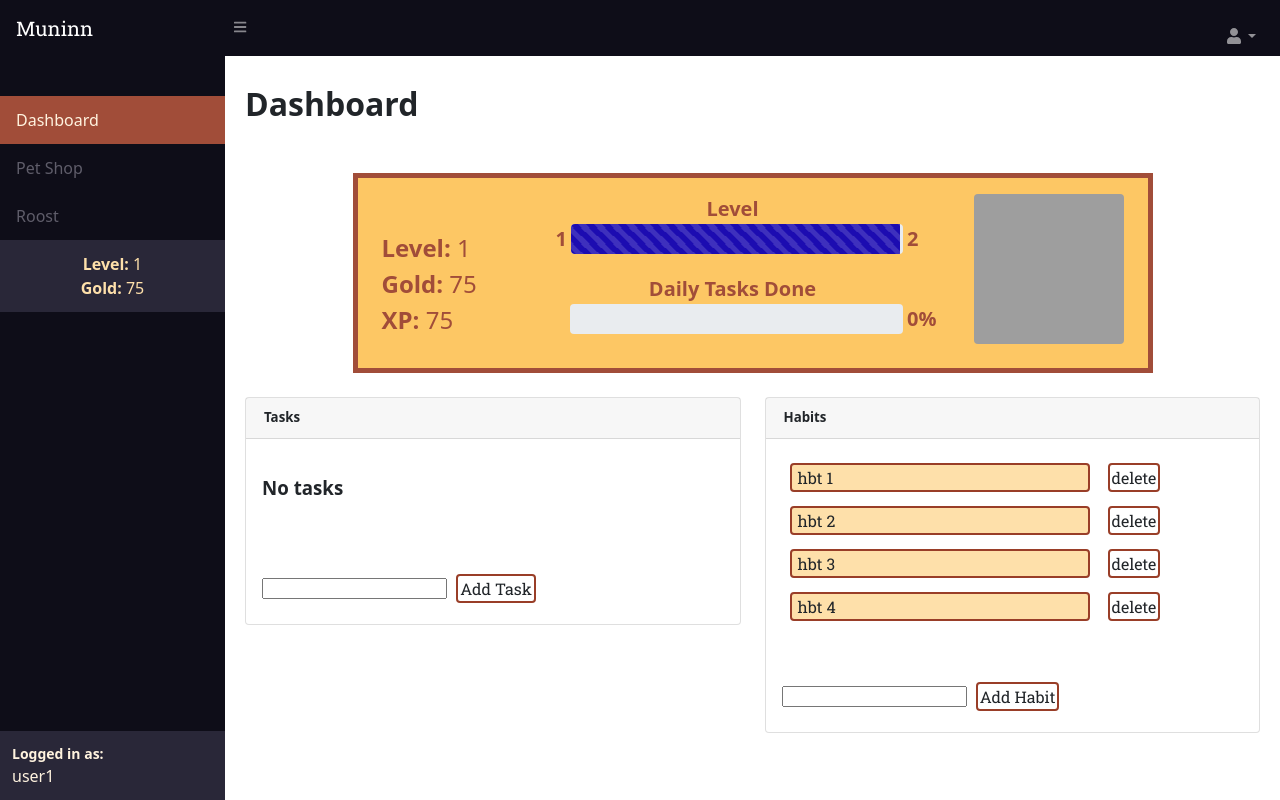
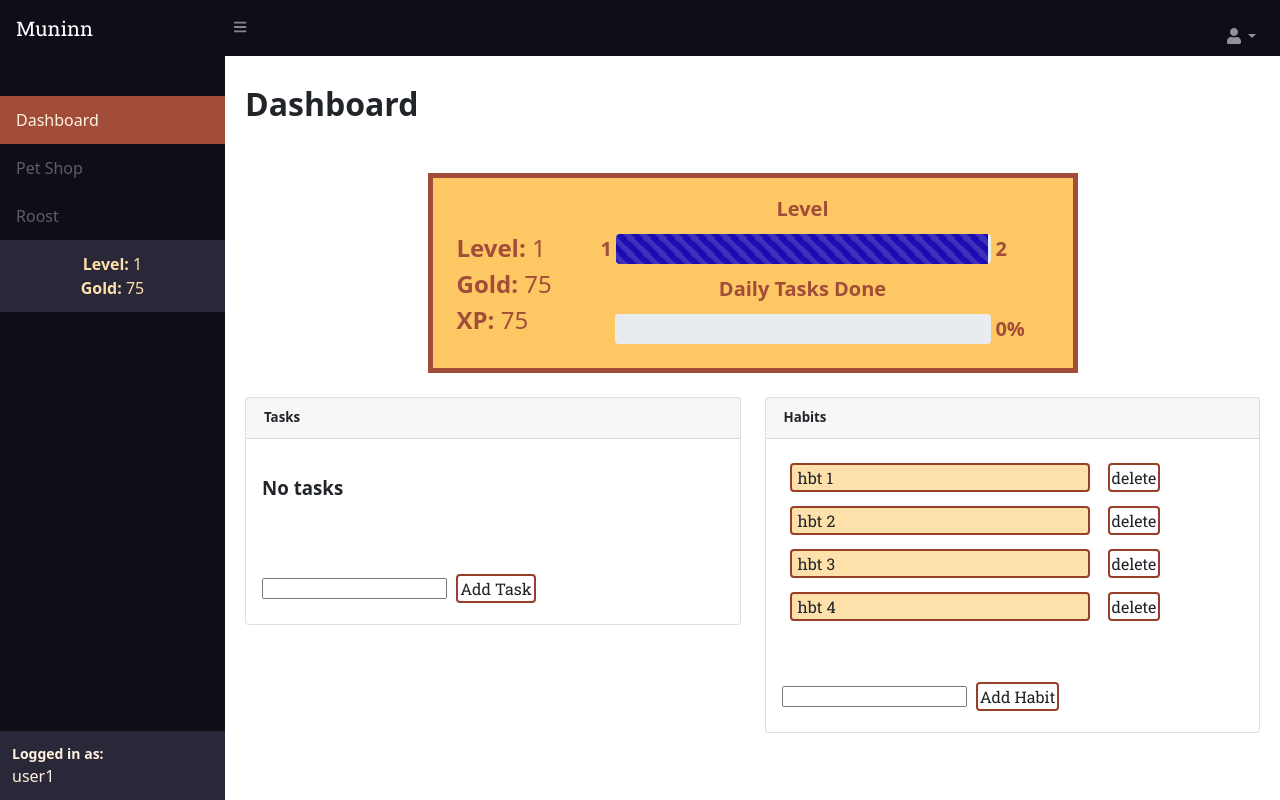
Before and after one commit to COSC481W-2021Fall/capstone-adam-and-the-mod-squad, a Django app: page /dashboard in a window 1280 px wide. Run offline with Django 3.2, Linux system fonts and the light colour scheme; a user stored in the database is signed in; data comes from the database, SQL or seed files in the repository; some libraries are stand-ins or nearby versions; grey boxes are pictures that could not be loaded.

Commit message:
style: Got rid of the picture of Chiara
-Got rid of the picture of Chiara in the progress bar
-Got rid of the friends page since we are not doing that.
GitHub issue: #105

```diff
--- a/mydjangoproject/muninn/static/muninn/styles.css
+++ b/mydjangoproject/muninn/static/muninn/styles.css
@@ -3030,16 +3030,10 @@
             position: absolute;
             top: 150px;
         }
-        .dashboardImg {
-            width: 150px;
-            height: 150px;
-            float: right;
-            margin-left: 10px;
-        }
         .dashContainer {
             background-color: #FDC764;
             border: 5px solid #A14D39;
-            width: 800px;
+            width: 650px;
             height: 200px;
             color: #171527;
         }
@@ -3048,9 +3042,10 @@
         }
         .progress-custom {
             display: table;
-            width: 50%;
-            margin-bottom: 20px;
-            margin-left: 170px;
+            width: 70%;
+            margin-top: 10px;
+            margin-bottom: 10px;
+            margin-left: 140px;
         }
         .progress-custom .progress {
             margin-bottom: 0;
@@ -3071,7 +3066,7 @@
             font-size: 20px;
             color: #A14D39;
             font-weight: bold;
-            margin-left: 120px;
+            margin-left: 100px;
         }
         .alert-trans {
             transition-property: opacity;
--- a/mydjangoproject/muninn/templates/muninn/friends.html
+++ /dev/null
@@ -1,3 +0,0 @@
-{% extends "muninn/base.html" %} {% load static %} {% block content %}
-<h1>Friends</h1>
-{% endblock content %}
--- a/mydjangoproject/muninn/templates/muninn/task_list.html
+++ b/mydjangoproject/muninn/templates/muninn/task_list.html
@@ -3,12 +3,8 @@
     <h1 class="mt-4">Dashboard</h1>
     <div class="row">
         <div class="container pt-3 my-4 dashContainer">
-            <img src="{% static 'muninn/images/Chiara.png' %}" class="rounded dashboardImg" style="float:right">
-
             <div class="progressTitle">Level</div>
             <div class="progress-custom">
-
-
                 <div class="progress-value">{{ level }}</div>
                 <div class="progress">
                     <div class="progress-bar progress-bar-striped progress-bar-animated" style="width: {{ percentToNextLevel }}%; height:30px"></div>
@@ -17,14 +13,14 @@
             </div>
 
             <div class="progressTitle">Daily Tasks Done</div>
-            <div class="progress-custom" style="margin-left: 188px;">
+            <div class="progress-custom" style="margin-left: 158px;">
                 <div class="progress">
                     <div class="progress-bar progress-bar-striped progress-bar-animated dailyColor" style="width: {{ player.daily_points }}%; height:30px"></div>
                 </div>
                 <div class="progress-value">{{ player.daily_points }}%</div>
             </div>
 
-            <div class="progressText" style="clear: right">
+            <div class="progressText">
                 <p><b>Level:</b> {{ level }} <br><b>Gold:</b> {{ player.money }} <br><b>XP:</b> {{ player.daily_points|add:player.total_points }}</p>
             </div>
         </div>
```
